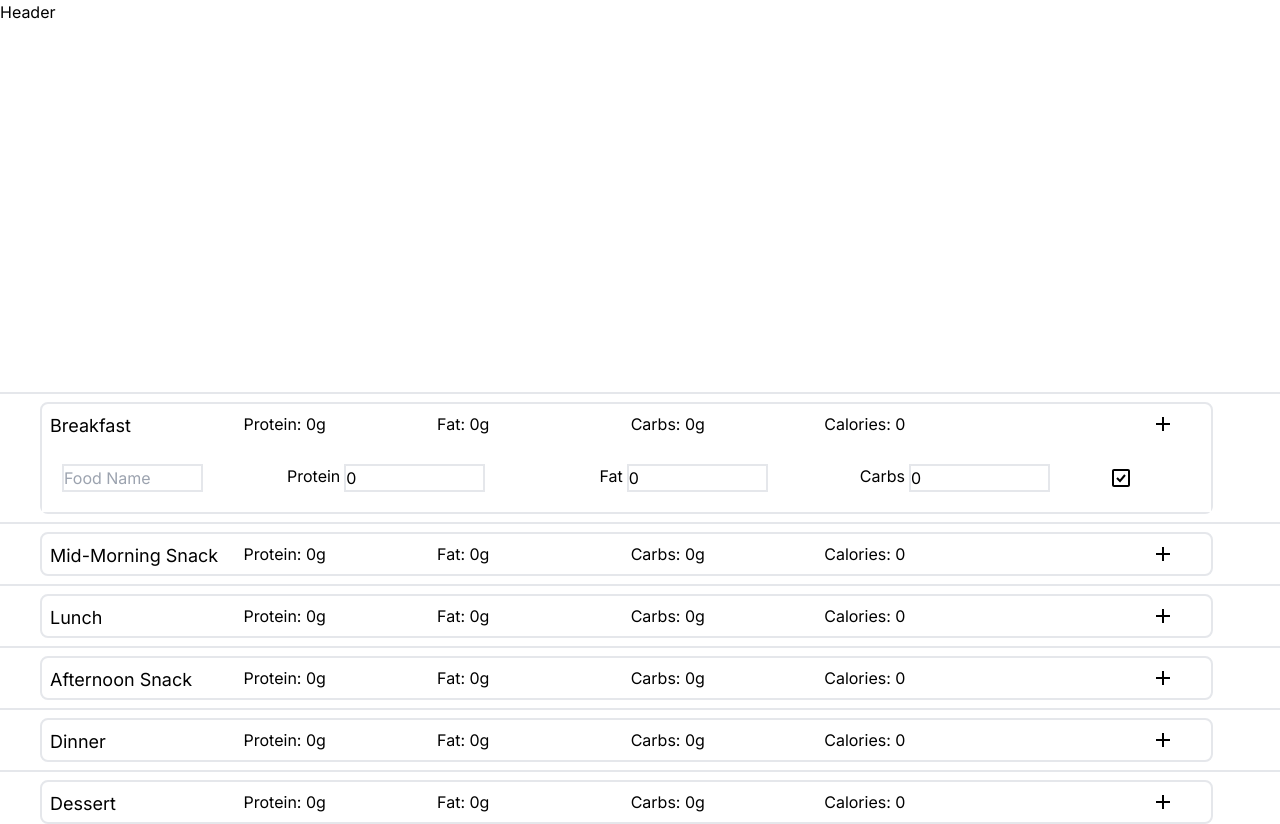
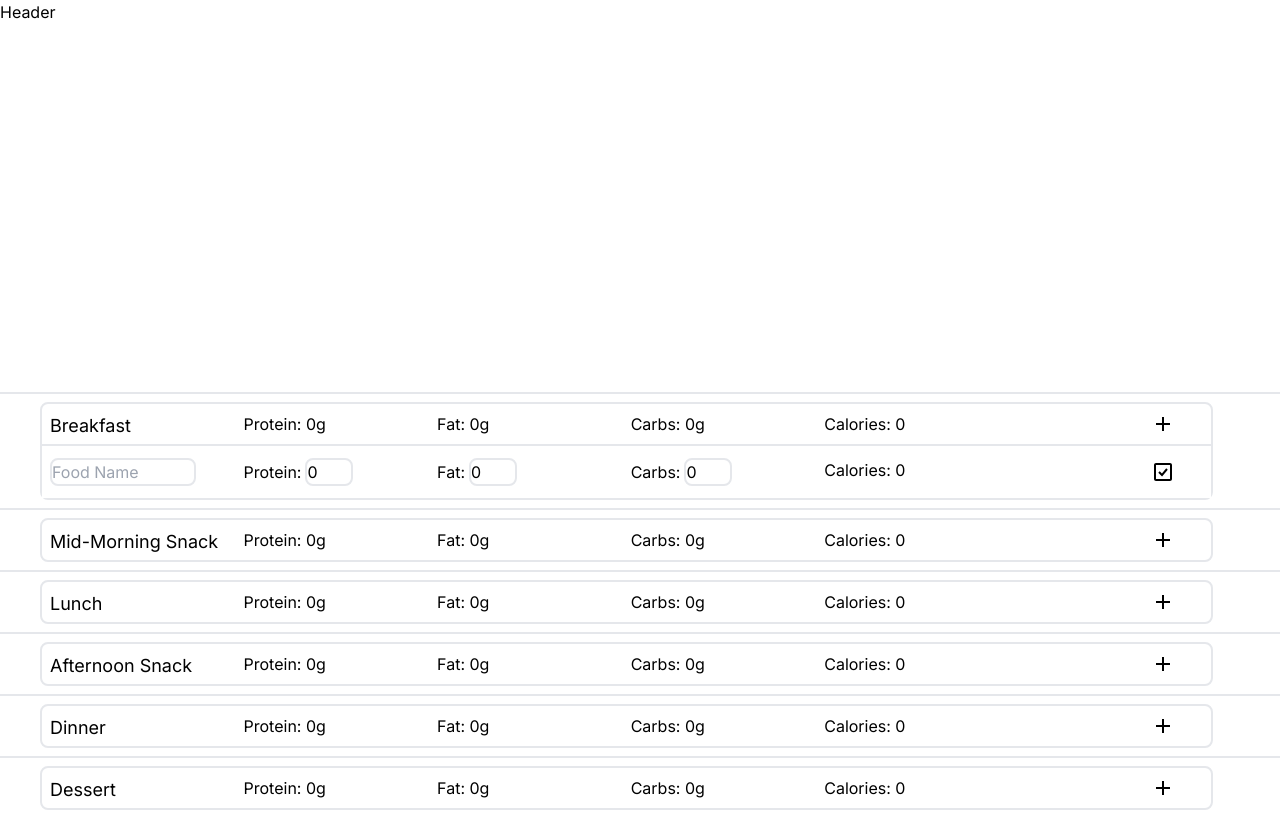
Before and after one commit to maherdj/macro-tracker, a Next.js app: page /dashboard in a window 1280 px wide. Both pictures are taken after a click on the button 1162 px from the left and 424 px from the top of the page. Built offline with nearby package versions, Linux system fonts and the light colour scheme.

Commit message:
auto calorie calculation when macros are added to additional entry

```diff
--- a/src/app/dashboard/AddFoodItemModal.tsx
+++ b/src/app/dashboard/AddFoodItemModal.tsx
@@ -1,4 +1,4 @@
-import React, { ReactNode, useState } from "react";
+import React, { ReactNode, useEffect, useState } from "react";
 import { useMacroContext } from "./context";
 import { BiCheckSquare } from "react-icons/bi";
 // import { RiCloseLine } from "react-icons/ri";
@@ -50,10 +50,14 @@ export default function AddFoodItemModal({
     setCalories,
   } = useMacroContext();
 
-  function calculateCalores() {
+  function calculateCalories() {
     const totalCalories: number | undefined = carbs * 4 + protein * 4 + fat * 9;
     setCalories(totalCalories);
   }
+
+  useEffect(() => {
+    calculateCalories();
+  }, [carbs, fat, protein]);
 
   const handleAdd = (e: React.FormEvent) => {
     e.preventDefault();
@@ -165,48 +169,58 @@ export default function AddFoodItemModal({
   return (
     <>
       {isOpen && (
-        <div className="w-full col-span-12 h-auto bg-white">
+        <div className="w-full col-span-12 h-auto bg-white border-t-2">
           <form
-            className="grid grid-cols-8 grid-rows-1 p-5 gap-y-2"
+            className="grid grid-cols-12 grid-rows-1 pl-2 gap-y-2 pt-3 pb-3"
             onSubmit={handleAdd}
           >
             <input
-              className="col-span-1 border-2"
+              className="col-span-2 border-2 mr-12 rounded-lg"
               type="text"
               placeholder="Food Name"
               value={foodName}
               onChange={(e) => setFoodName(e.target.value)}
             ></input>
 
-            <div className="col-span-1 justify-self-end pr-1">Protein</div>
+            <div className="col-span-2 pr-1">
+              Protein:
               <input
-              className="col-span-1 border-2"
+                className="w-12 border-2 ml-1 rounded-lg"
                 type="number"
                 value={protein}
                 onChange={(e) => setProtein(e.target.valueAsNumber)}
                 placeholder="in grams"
               ></input>
+            </div>
 
-            <div className="w-auto col-span-1 justify-self-end pr-1">Fat</div>
+            <div className="col-span-2 pr-1">
+              Fat:
               <input
-              className="col-span-1 border-2"
+                className="w-12 border-2 ml-1 rounded-lg"
                 type="number"
                 onChange={(e) => setFat(e.target.valueAsNumber)}
                 value={fat}
                 placeholder="in grams"
               ></input>
+            </div>
 
-            <div className="w-auto col-span-1 justify-self-end pr-1">Carbs</div>
+            <div className="col-span-2 pr-1">
+              Carbs:
               <input
-              className="col-span-1 border-2"
+                className="w-12 border-2 ml-1 rounded-lg"
                 type="number"
                 value={carbs}
                 onChange={(e) => setCarbs(e.target.valueAsNumber)}
                 placeholder="in grams"
               ></input>
+            </div>
+
+            <div className="col-span-3 pr-1 justify-self-start">
+              Calories: {calories}
+            </div>
 
             <button
-              className="w-auto col-span-1 justify-self-center mx-2"
+              className="w-auto col-span-1 mx-2 justify-self-center"
               value="submit"
             >
               <BiCheckSquare size="1.5rem" />
```
Lines whose indentation alone changed are shown as unchanged.
